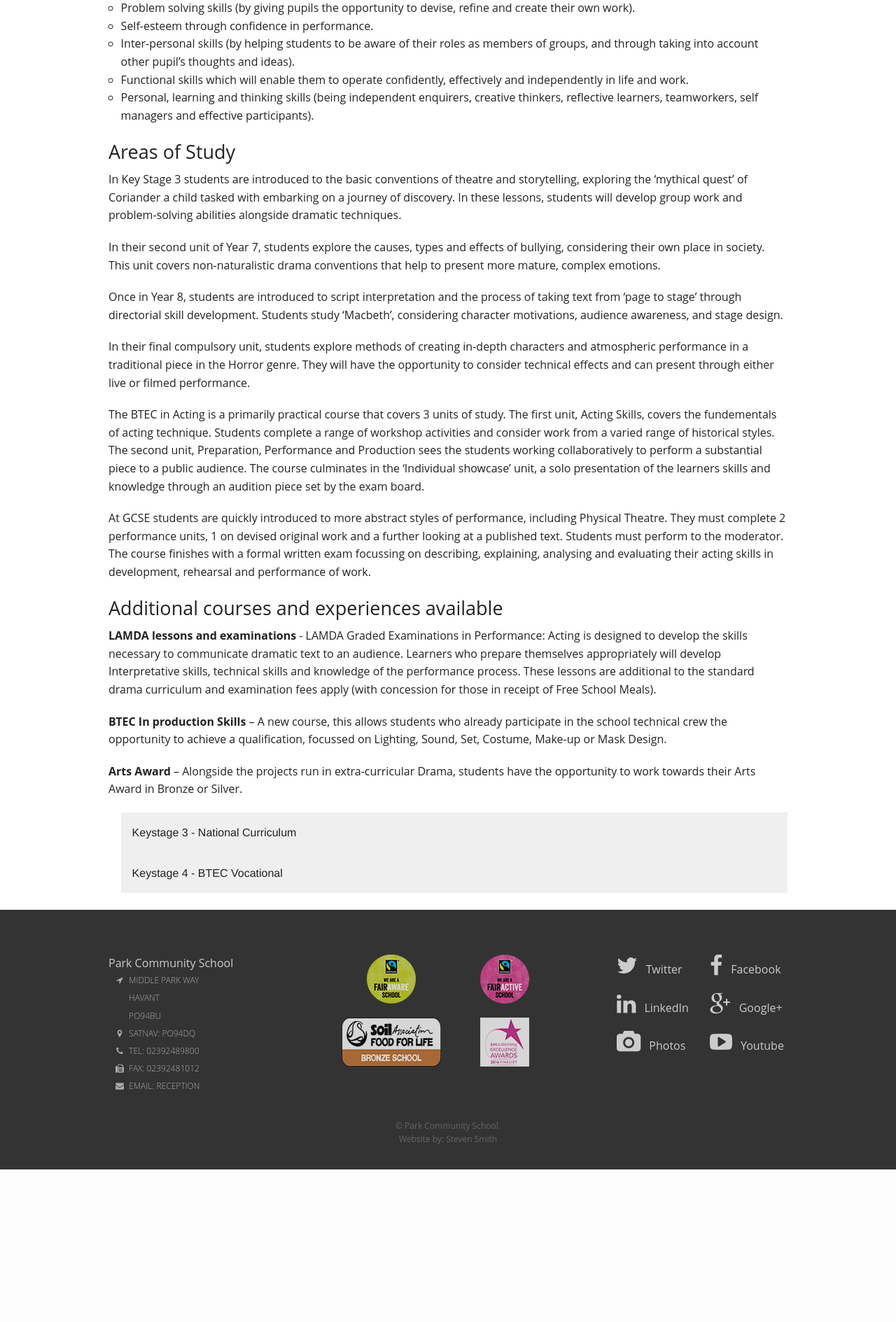
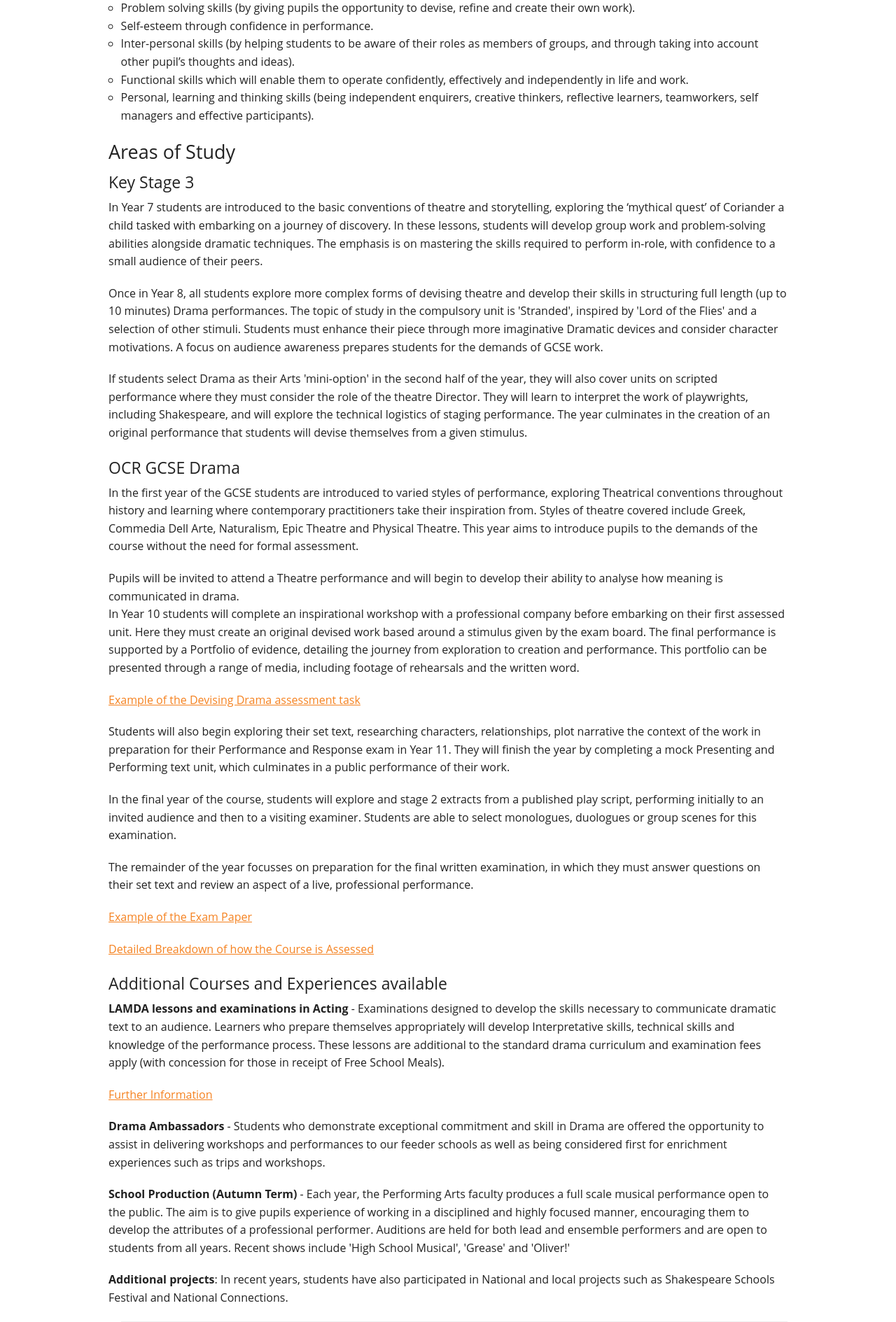
Before and after one commit to Livingdead1989/PCS-Dec2015, a PHP site: page /drama.php in a window 1280 px wide. Shown: the part 897-2786 px from the top of the page at 70% size. Before the commit the page ends 2568 px from the top, so only its background shows below. Run offline with PHP 8.4, Linux system fonts and the light colour scheme; some libraries are stand-ins or nearby versions.

Commit message:
Updated Drama Curriculum

```diff
--- a/drama.php
+++ b/drama.php
@@ -58,19 +58,31 @@
 
 
             <h3>Areas of Study</h3>
-            <p>In Key Stage 3 students are introduced to the basic conventions of theatre and storytelling, exploring the ‘mythical quest’ of Coriander a child tasked with embarking on a journey of discovery. In these lessons, students will develop group work and problem-solving abilities alongside dramatic techniques.</p>
+            <h4>Key Stage 3</h4>
+            <p>In Year 7 students are introduced to the basic conventions of theatre and storytelling, exploring the ‘mythical quest’ of Coriander a child tasked with embarking on a journey of discovery. In these lessons, students will develop group work and problem-solving abilities alongside dramatic techniques. The emphasis is on mastering the skills required to perform in-role, with confidence to a small audience of their peers.</p>
+            <p>Once in Year 8, all students explore more complex forms of devising theatre and develop their skills in structuring full length (up to 10 minutes) Drama performances. The topic of study in the compulsory unit is 'Stranded', inspired by 'Lord of the Flies' and a selection of other stimuli. Students must enhance their piece through more imaginative Dramatic devices and consider character motivations. A focus on audience awareness prepares students for the demands of GCSE work.</p>
+            <p>If students select Drama as their Arts 'mini-option' in the second half of the year, they will also cover units on scripted performance where they must consider the role of the theatre Director. They will learn to interpret the work of playwrights, including Shakespeare, and will explore the technical logistics of staging performance. The year culminates in the creation of an original performance that students will devise themselves from a given stimulus.</p>
 
-            <p>In their second unit of Year 7, students explore the causes, types and effects of bullying, considering their own place in society. This unit covers non-naturalistic drama conventions that help to present more mature, complex emotions.</p>
+            <h4>OCR GCSE Drama</h4>
+            <p>In the first year of the GCSE students are introduced to varied styles of performance, exploring Theatrical conventions throughout history and learning where contemporary practitioners take their inspiration from. Styles of theatre covered include Greek, Commedia Dell Arte, Naturalism, Epic Theatre and Physical Theatre. This year aims to introduce pupils to the demands of the course without the need for formal assessment.</p>
+            <p>Pupils will be invited to attend a Theatre performance and will begin to develop their ability to analyse how meaning is communicated in drama.<br>In Year 10 students will complete an inspirational workshop with a professional company before embarking on their first assessed unit. Here they must create an original devised work based around a stimulus given by the exam board. The final performance is supported by a Portfolio of evidence, detailing the journey from exploration to creation and performance. This portfolio can be presented through a range of media, including footage of rehearsals and the written word.</p>
+            <p><a href="//www.ocr.org.uk/Images/242631-unit-j316-01-02-devising-drama-sample-assessment-material.pdf" target="_blank">Example of the Devising Drama assessment task</a></p>
+            <p>Students will also begin exploring their set text, researching characters, relationships, plot narrative the context of the work in preparation for their Performance and Response exam in Year 11. They will finish the year by completing a mock Presenting and Performing text unit, which culminates in a public performance of their work.</p>
+            <p>In the final year of the course, students will explore and stage 2 extracts from a published play script, performing initially to an invited audience and then to a visiting examiner. Students are able to select monologues, duologues or group scenes for this examination.</p>
+            <p>The remainder of the year focusses on preparation for the final written examination, in which they must answer questions on their set text and review an aspect of a live, professional performance.</p>
+            <p><a href="//www.ocr.org.uk/Images/242648-unit-j316-04-drama-performance-and-response-sample-assessment-material.pdf" target="_blank">Example of the Exam Paper</a></p>
+            <p><a href="//www.ocr.org.uk/Images/231466-gcse-9-1-drama-summary-brochure.pdf" target="_blank">Detailed Breakdown of how the Course is Assessed</a></p>
 
-            <p>Once in Year 8, students are introduced to script interpretation and the process of taking text from ‘page to stage’ through directorial skill development. Students study ‘Macbeth’, considering character motivations, audience awareness, and stage design.</p>
-            <p>In their final compulsory unit, students explore methods of creating in-depth characters and atmospheric performance in a traditional piece in the Horror genre. They will have the opportunity to consider technical effects and can present through either live or filmed performance.</p>
-            <p>The BTEC in Acting is a primarily practical course that covers 3 units of study. The first unit, Acting Skills, covers the fundementals of acting technique. Students complete a range of workshop activities and consider work from a varied range of historical styles. The second unit, Preparation, Performance and Production sees the students working collaboratively to perform a substantial piece to a public audience. The course culminates in the ‘Individual showcase’ unit, a solo presentation of the learners skills and knowledge through an audition piece set by the exam board.</p>
-            <p>At GCSE students are quickly introduced to more abstract styles of performance, including Physical Theatre. They must complete 2 performance units, 1 on devised original work and a further looking at a published text. Students must perform to the moderator. The course finishes with a formal written exam focussing on describing, explaining, analysing and evaluating their acting skills in development, rehearsal and performance of work. </p>
+            <h4>Additional Courses and Experiences available</h4>
 
-            <h3>Additional courses and experiences available</h3>
-            <p><strong>LAMDA lessons and examinations</strong> - LAMDA Graded Examinations in Performance: Acting is designed to develop the skills necessary to communicate dramatic text to an audience. Learners who prepare themselves appropriately will develop Interpretative skills, technical skills and knowledge of the performance process. These lessons are additional to the  standard drama curriculum and examination fees apply (with concession for those in receipt of Free School Meals).</p>
-            <p><strong>BTEC In production Skills</strong> – A new course, this allows students who already participate in the school technical crew the opportunity to achieve a qualification, focussed on Lighting, Sound, Set, Costume, Make-up or Mask Design.</p>
-            <p><strong>Arts Award</strong> – Alongside the projects run in extra-curricular Drama, students have the opportunity to work towards their Arts Award in Bronze or Silver.</p>
+            <p><strong>LAMDA lessons and examinations in Acting</strong> - Examinations designed to develop the skills necessary to communicate dramatic text to an audience. Learners who prepare themselves appropriately will develop Interpretative skills, technical skills and knowledge of the performance process. These lessons are additional to the standard drama curriculum and examination fees apply (with concession for those in receipt of Free School Meals).</p>
+
+            <p><a href="//www.lamda.org.uk/examinations/all-examinations/performance-examinations" target="_blank">Further Information</a></p>
+
+            <p><strong>Drama Ambassadors</strong> -  Students who demonstrate exceptional commitment and skill in Drama are offered the opportunity to assist in delivering workshops and performances to our feeder schools as well as being considered first for enrichment experiences such as trips and workshops.</p>
+            <p><strong>School Production (Autumn Term)</strong> -  Each year, the Performing Arts faculty produces a full scale musical performance open to the public. The aim is to give pupils experience of working in a disciplined and highly focused manner, encouraging them to develop the attributes of a professional performer. Auditions are held for both lead and ensemble performers and are open to students from all years. Recent shows include 'High School Musical', 'Grease' and 'Oliver!'</p>
+            <p><strong>Additional projects</strong>: In recent years, students have also participated in National and local projects such as Shakespeare Schools Festival and National Connections.</p>
+
 
             <ul class="accordion" data-accordion role="tablist">
 
```
